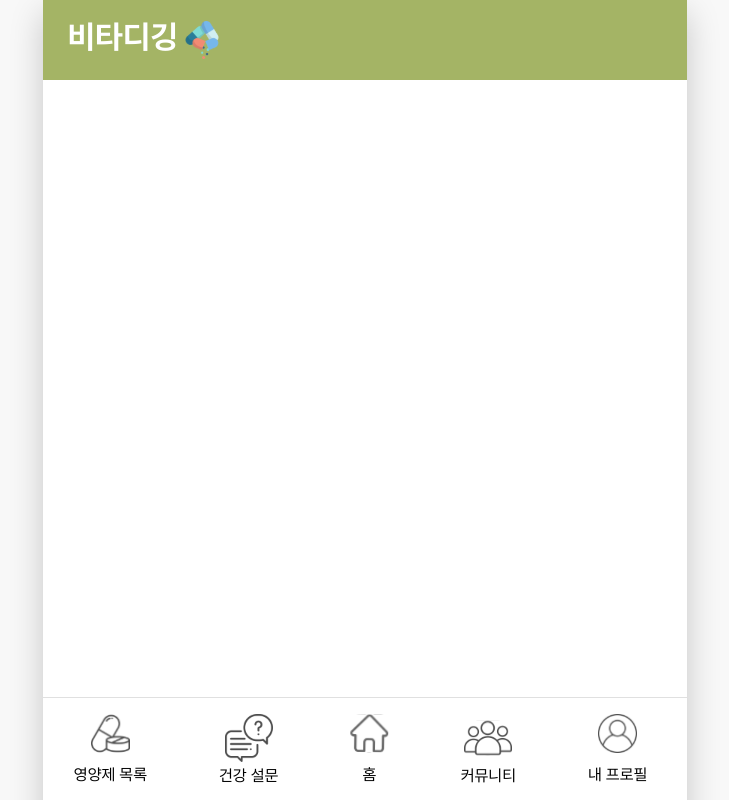
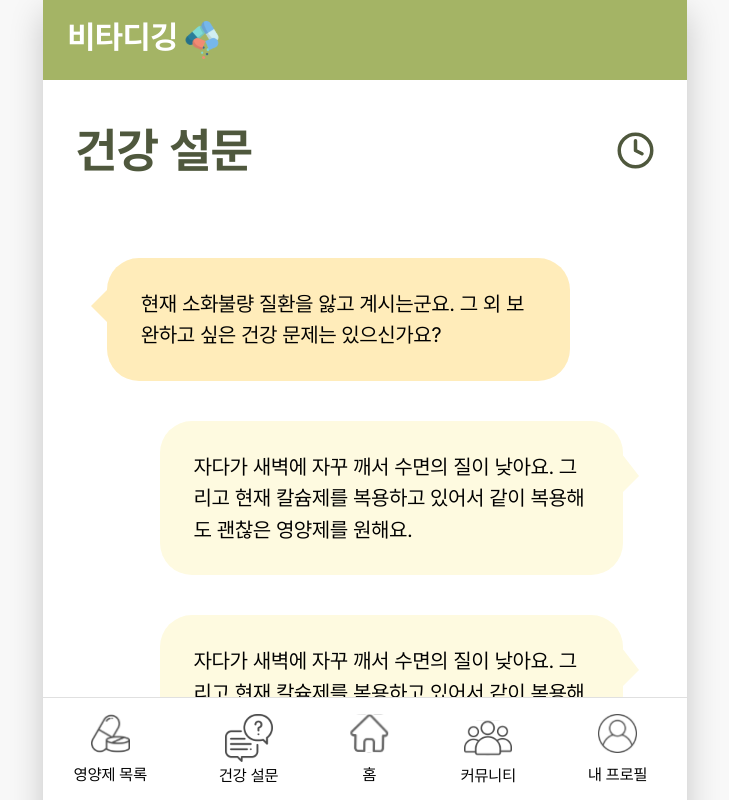
Before and after one commit to DS-VitaDigging/front-end, a React (Create React App) app in the folder vita-digging/: page /survey/chat in a window 1280 px wide. Shown: the whole page, without its empty margins (275-1004 px from the left). Built offline with nearby package versions, Linux system fonts and the light colour scheme; the HTML template or start-up script is replaced by a standard one.

Commit message:
feat: 채팅화면 ui 구현

```diff
--- /dev/null
+++ b/vita-digging/src/constants/chatData.js
@@ -0,0 +1,21 @@
+export const mockMessages = [
+  {
+    type: 'bot',
+    text: '현재 소화불량 질환을 앓고 계시는군요. 그 외 보완하고 싶은 건강 문제는 있으신가요?',
+  },
+  {
+    type: 'user',
+    text: '자다가 새벽에 자꾸 깨서 수면의 질이 낮아요. 그리고 현재 칼슘제를 복용하고 있어서 같이 복용해도 괜찮은 영양제를 원해요.',
+  },
+  {
+    type: 'user',
+    text: '자다가 새벽에 자꾸 깨서 수면의 질이 낮아요. 그리고 현재 칼슘제를 복용하고 있어서 같이 복용해도 괜찮은 영양제를 원해요.',
+  },
+  {
+    type: 'result',
+    text: {
+      title: 'OOO 님에게 이 영양제를 추천합니다.',
+      desc: '진행한 설문을 기반으로 추천된 영양제입니다.',
+    },
+  },
+];
--- /dev/null
+++ b/vita-digging/src/pages/Survey/Chat/Chat.jsx
@@ -0,0 +1,36 @@
+/** @jsxImportSource @emotion/react */
+import * as styles from './Chat.style';
+import ChatBotMessage from './ChatBotMessage';
+import UserMessage from './UserMessage';
+import ChatResultMessage from './ChatResultMessage';
+import ChatInput from './ChatInput';
+import { useState } from 'react';
+import { mockMessages } from '../../../constants/chatData';
+import CommonHeader from '../CommonHeader';
+
+const Chat = () => {
+    const [messages, setMessages] = useState(mockMessages);
+
+    const handleSend = (text) => {
+        setMessages([...messages, { type: 'user', text }]);
+    };
+
+    return (
+        <div css={styles.wrapper}>
+            <CommonHeader />
+
+            <div css={styles.chatContainer}>
+                {messages.map((msg, idx) => {
+                    if (msg.type === 'bot') return <ChatBotMessage key={idx} message={msg.text} />;
+                    if (msg.type === 'user') return <UserMessage key={idx} message={msg.text} />;
+                    if (msg.type === 'result') return <ChatResultMessage key={idx} message={msg.text} onClick={() => alert('이동!')} />;
+                return null;
+            })}
+            </div>
+
+            <ChatInput onSend={handleSend} />
+        </div>
+    );
+};
+
+export default Chat;
--- /dev/null
+++ b/vita-digging/src/pages/Survey/Chat/Chat.style.js
@@ -0,0 +1,127 @@
+import { css } from '@emotion/react';
+
+export const wrapper = css`
+    display: flex;
+    flex-direction: column;
+    padding: 2rem;
+    margin-top: 5.9rem;
+`;
+
+export const chatContainer = css`
+    display: flex;
+    flex-direction: column;
+    max-height: 53rem;
+    padding: 2rem;
+    flex: 1;
+    overflow-y: auto;
+    margin-top: 3.2rem;
+`;
+
+export const messageBox = css`
+    width: 28.9rem;
+    padding: 1.9rem 2.1rem;
+    border-radius: 2rem;
+    margin-bottom: 2.5rem;
+    line-height: 1.5;
+    font-size: 1.3rem;
+    position: relative
+`;
+
+export const botMessage = css`
+    ${messageBox};
+    background-color: #FFECBA;
+    align-self: flex-start;
+
+    &::before {
+        content: '';
+        position: absolute;
+        top: 1.5rem;
+        left: -1rem;
+        width: 0;
+        height: 0;
+        border-top: 1.5rem solid transparent;
+        border-bottom: 1.5rem solid transparent;
+        border-right: 1.5rem solid #FFECBA;
+    }
+`;
+
+export const userMessage = css`
+    ${messageBox};
+    background-color: #FEFAE0;
+    align-self: flex-end;
+
+    &::before {
+        content: '';
+        position: absolute;
+        top: 1.5rem;
+        right: -1rem;
+        width: 0;
+        height: 0;
+        border-top: 1.5em solid transparent;
+        border-bottom: 1.5rem solid transparent;
+        border-left: 1.5rem solid #FEFAE0;
+    }
+`;
+
+export const resultMessage = css`
+    ${messageBox};
+    background-color: #FFECBA;
+    align-self: flex-start;
+    font-size: 1.5rem;
+
+    &::before {
+        content: '';
+        position: absolute;
+        top: 1.5rem;
+        left: -1rem;
+        width: 0;
+        height: 0;
+        border-top: 1.5rem solid transparent;
+        border-bottom: 1.5rem solid transparent;
+        border-right: 1.5rem solid #FFECBA;
+    }
+`;
+
+export const boldText = css`
+    font-weight: bold;
+`;
+
+export const resultButton = css`
+    margin-top: 1rem;
+    padding: 1.3rem 4rem;
+    background-color: #FFCF50;
+    border: none;
+    border-radius: 2rem;
+    font-size: 1.5rem;
+    font-weight: bold;
+    color: white;
+    cursor: pointer;
+`;
+
+export const inputWrapper = css`
+    display: flex;
+    padding-top: 1.33rem;
+`;
+
+export const inputField = css`
+    flex: 1;
+    padding: 0.8rem 1rem;
+    border: 1.2px solid #626F47;
+    border-radius: 1rem;
+    font-size: 1.3rem;
+    height: 3.5rem;
+    outline: none;
+`;
+
+export const sendButton = css`
+    margin-left: 0.8rem;
+    padding: 0.9rem 1.5rem;
+    background-color: #facc15;
+    border: none;
+    border-radius: 1rem;
+    font-size: 1.4rem;
+    font-weight: bold;
+    width: 6.6rem;
+    color: white;
+    cursor: pointer;
+`;
--- /dev/null
+++ b/vita-digging/src/pages/Survey/Chat/ChatBotMessage.jsx
@@ -0,0 +1,12 @@
+/** @jsxImportSource @emotion/react */
+import * as styles from './Chat.style';
+
+const ChatBotMessage = ({ message }) => {
+    return (
+        <span css={styles.botMessage}>
+            {message}
+        </span>
+    );
+};
+
+export default ChatBotMessage;
--- /dev/null
+++ b/vita-digging/src/pages/Survey/Chat/ChatInput.jsx
@@ -0,0 +1,30 @@
+/** @jsxImportSource @emotion/react */
+import * as styles from './Chat.style';
+import { useState } from 'react';
+
+const ChatInput = ({ onSend }) => {
+    const [text, setText] = useState('');
+
+    const handleSend = () => {
+        if (text.trim()) {
+            onSend(text);
+            setText('');
+        }
+    };
+
+    return (
+        <div css={styles.inputWrapper}>
+            <input
+                css={styles.inputField}
+                type="text"
+                value={text}
+                placeholder="메시지를 입력하세요..."
+                onChange={(e) => setText(e.target.value)}
+                onKeyDown={(e) => e.key === 'Enter' && handleSend()}
+            />
+            <button css={styles.sendButton} onClick={handleSend}>전송</button>
+        </div>
+    );
+};
+
+export default ChatInput;
--- /dev/null
+++ b/vita-digging/src/pages/Survey/Chat/ChatResultMessage.jsx
@@ -0,0 +1,17 @@
+/** @jsxImportSource @emotion/react */
+import * as styles from './Chat.style';
+
+const ChatResultMessage = ({ message, onClick }) => {
+    return (
+        <div css={styles.resultMessage}>
+            <span css={styles.boldText}>{message.title}</span>
+            <p>{message.desc}</p>
+
+            <button css={styles.resultButton} onClick={onClick}>
+                확인하러 가기
+            </button>
+        </div>
+    );
+};
+
+export default ChatResultMessage;
--- /dev/null
+++ b/vita-digging/src/pages/Survey/Chat/UserMessage.jsx
@@ -0,0 +1,12 @@
+/** @jsxImportSource @emotion/react */
+import * as styles from './Chat.style';
+
+const UserMessage = ({ message }) => {
+    return (
+        <span css={styles.userMessage}>
+            {message}
+        </span>
+    );
+};
+
+export default UserMessage;
--- /dev/null
+++ b/vita-digging/src/pages/Survey/CommonHeader.jsx
@@ -0,0 +1,14 @@
+/** @jsxImportSource @emotion/react */
+import * as styles from './Survey.style';
+
+const CommonHeader = () => {
+
+    return (
+        <div css={styles.header}>
+            건강 설문
+            <img src="/icons/history.svg" alt="history" css={styles.historyIcon} />
+        </div>
+    );
+};
+
+export default CommonHeader;
--- a/vita-digging/src/pages/Survey/Survey.jsx
+++ b/vita-digging/src/pages/Survey/Survey.jsx
@@ -1,4 +1,6 @@
 /** @jsxImportSource @emotion/react */
+import { useNavigate } from 'react-router-dom';
+import CommonHeader from './CommonHeader';
 import * as styles from './Survey.style';
 import { useState } from 'react';
 
@@ -6,13 +8,15 @@ import { useState } from 'react';
 const Survey = () => {
     const [height, setHeight] = useState('');
     const [weight, setWeight] = useState('');
+    const navigate = useNavigate();
+
+    const goChat = () => {
+        navigate('/survey/chat')
+    }
 
     return (
         <div css={styles.wrapper}>
-            <div css={styles.header}>
-                건강 설문
-                <img src="/icons/history.svg" alt="history" css={styles.historyIcon} />
-            </div>
+            <CommonHeader />
 
             <div css={styles.card}>
                 <div css={styles.title}>OOO 님의 신체정보</div>
@@ -49,7 +53,7 @@ const Survey = () => {
                     <span css={styles.inputText}>kg</span>
                 </div>
 
-                <button css={styles.button}>설문하기</button>
+                <button onClick={goChat} css={styles.button}>설문하기</button>
             </div>
         </div>
     );
--- a/vita-digging/src/router.js
+++ b/vita-digging/src/router.js
@@ -1,12 +1,14 @@
 import { Routes, Route } from 'react-router-dom';
 import Home from './pages/Home/Home';
 import Survey from './pages/Survey/Survey';
+import Chat from './pages/Survey/Chat/Chat';
 
 export const AppRouter = () => {
     return (
         <Routes>
             <Route path="/" element={<Home />} />
             <Route path="/survey" element={<Survey />} />
+            <Route path="/survey/chat" element={<Chat />} />
         </Routes>
     );
 };
--- a/vita-digging/src/styles/globalStyle.js
+++ b/vita-digging/src/styles/globalStyle.js
@@ -32,7 +32,7 @@ const GlobalStyle = css`
     width: 100%;
     max-width: 40.2rem;
     margin: 0 auto;
-    min-height: 86.4rem;
+    min-height: 80rem;
     background-color: ${theme.colors['bg-white']};
 
     box-shadow: 0 0.8rem 2rem rgba(0, 0, 0, 0.2);
```
